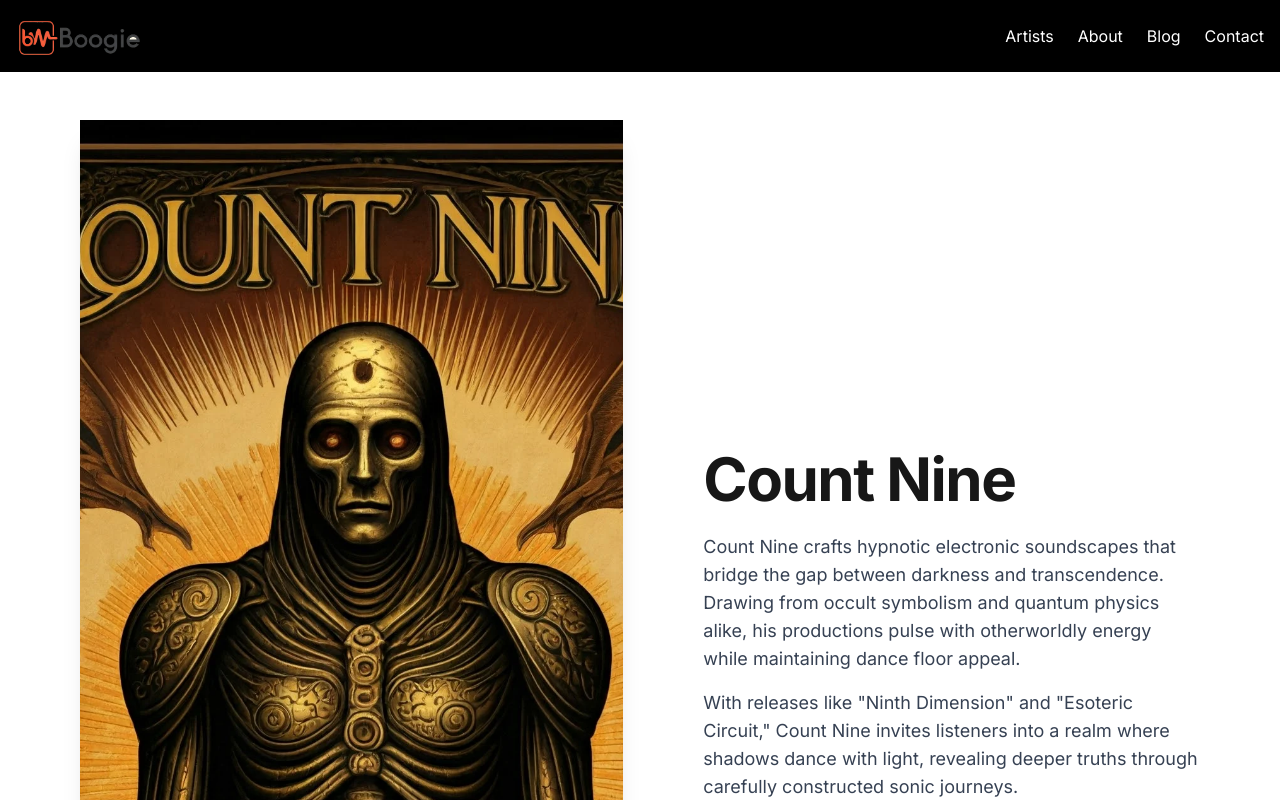
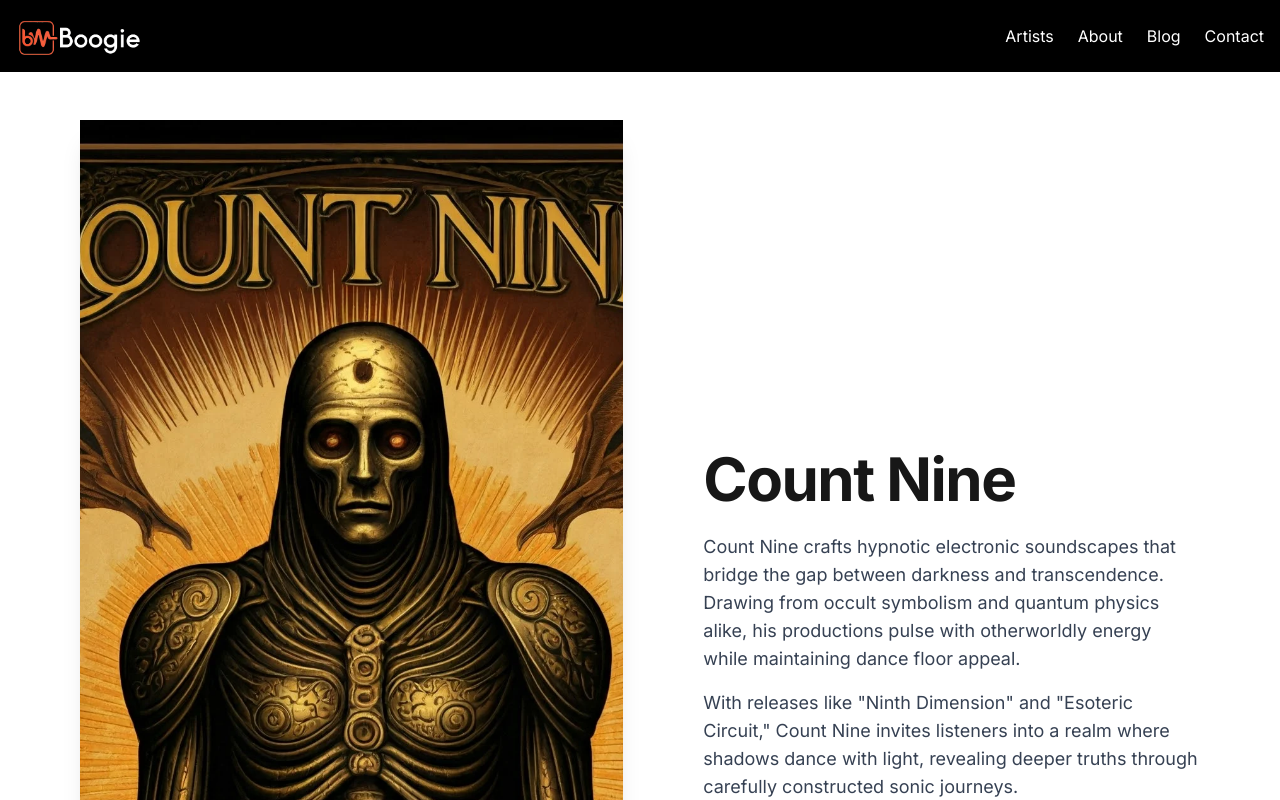
Before and after one commit to markotoole/boogiecc, a Next.js app: page /artists/count-nine in a window 1280 px wide. Shown: the top 800 px of the page. Built offline with nearby package versions, Linux system fonts and the light colour scheme.

Commit message:
Update site logo to use boogieredw.png

```diff
--- a/src/app/layout.tsx
+++ b/src/app/layout.tsx
@@ -41,7 +41,7 @@ function Header() {
           <Link href="/" className="flex items-center" onClick={closeMenu}>
             <div className="relative h-10 w-32">
               <Image
-                src="/images/blog-new/boogiered.png"
+                src="/images/blog-new/boogieredw.png"
                 alt="Boogie Logo"
                 fill
                 className="object-contain"
```
